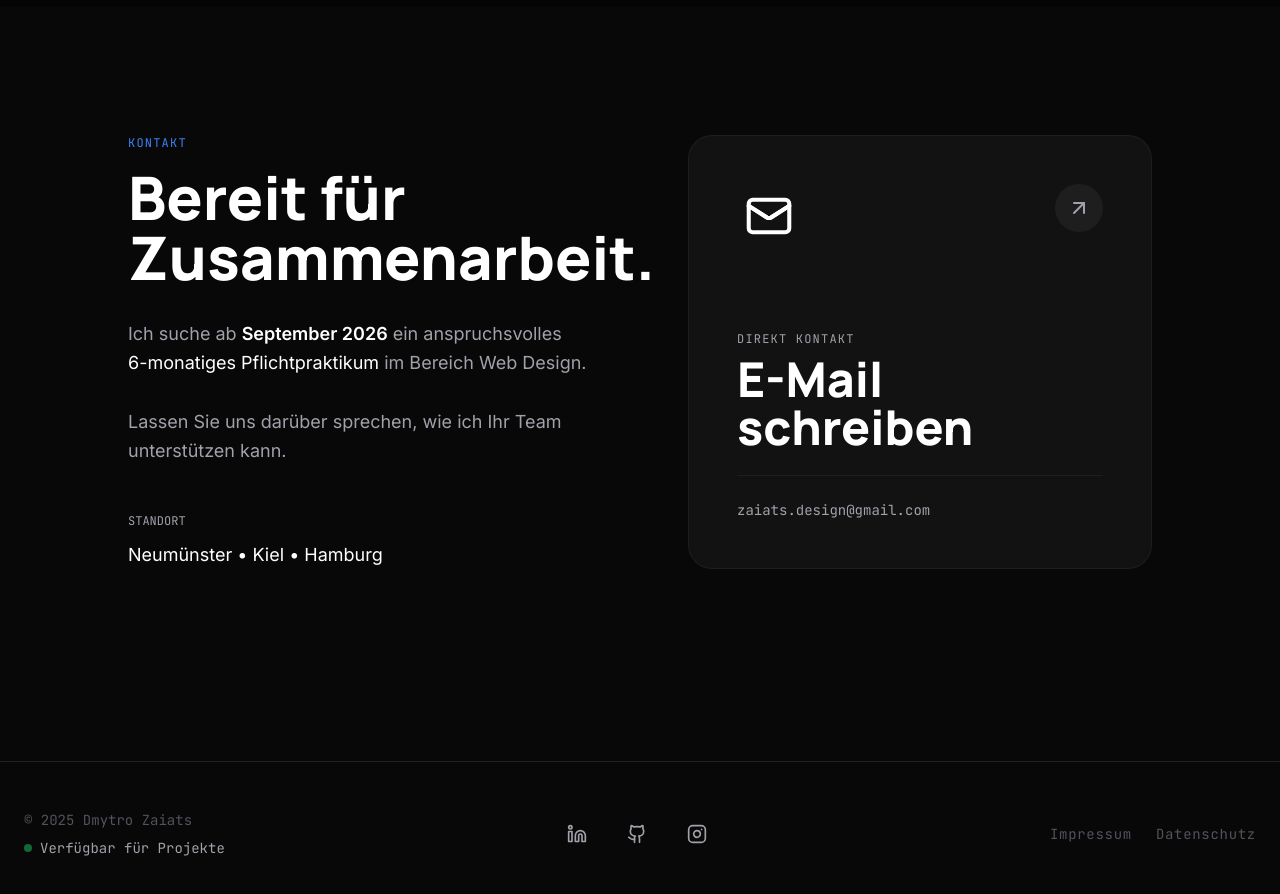
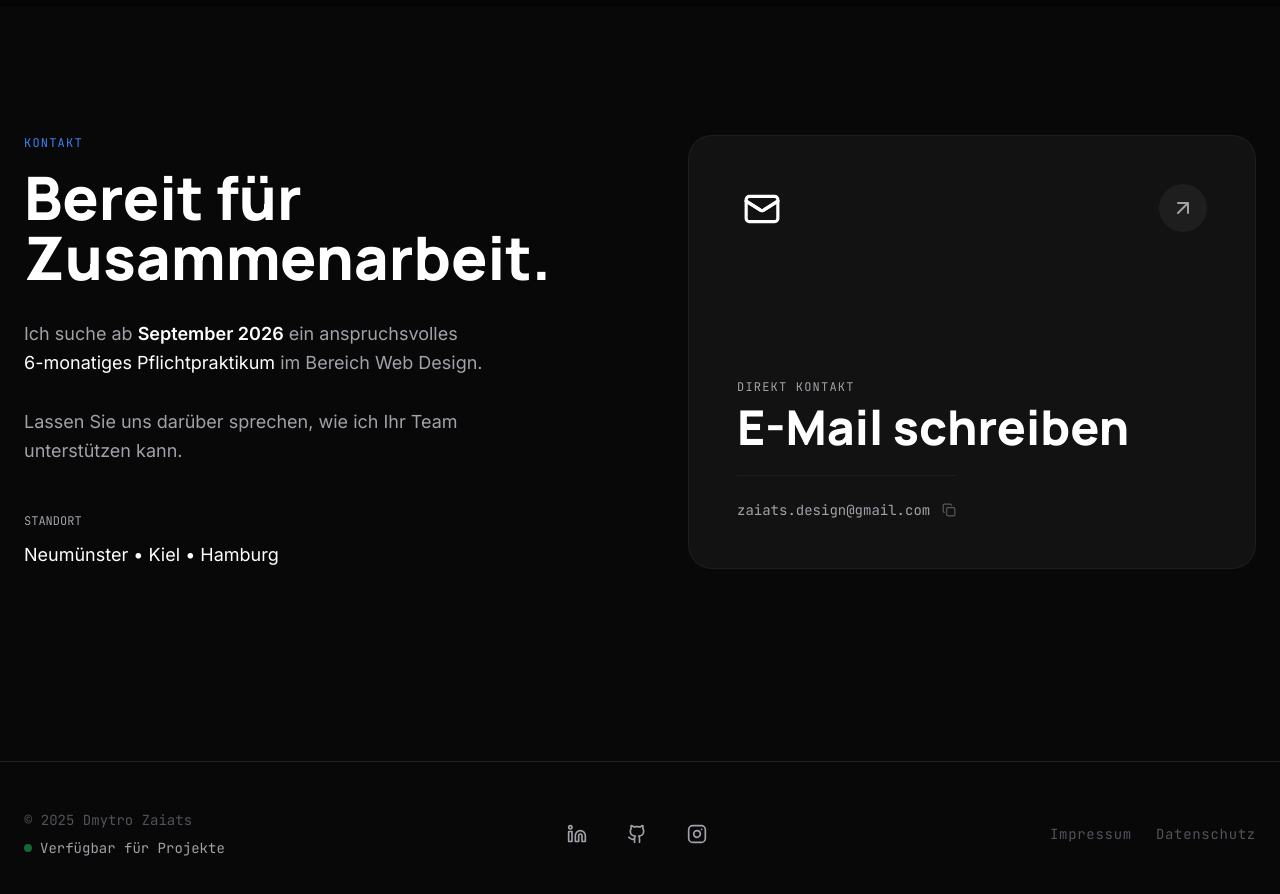
Before and after one commit to steelmaker02/Portfolio-DOZ, a React (Vite) app: page / in a window 1280 px wide. Shown: the part 7280-8174 px from the top of the page. Built offline with nearby package versions, Linux system fonts and the light colour scheme; a web font is replaced by a local one.

Commit message:
Fix contact

```diff
--- a/src/components/Sections/Contact.tsx
+++ b/src/components/Sections/Contact.tsx
@@ -1,5 +1,5 @@
 import React, { useState } from 'react';
-import { ArrowUpRight } from 'lucide-react';
+import { ArrowUpRight, Copy, Check } from 'lucide-react';
 import { USER_INFO } from '../../constants';
 import AnimatedIcon from '../UI/AnimatedIcon';
 
@@ -7,10 +7,22 @@ import emailAnim from '../../assets/icons/Email.json';
 
 const Contact: React.FC = () => {
   const [isHovered, setIsHovered] = useState(false);
+  const [copied, setCopied] = useState(false);
+
+  const handleCardClick = () => {
+    window.location.href = `mailto:${USER_INFO.email}?subject=Bewerbung%20Pflichtpraktikum%20-%20Anfrage`;
+  };
+
+  const handleEmailClick = (e: React.MouseEvent) => {
+    e.stopPropagation();
+    navigator.clipboard.writeText(USER_INFO.email);
+    setCopied(true);
+    setTimeout(() => setCopied(false), 2000);
+  };
 
   return (
     <section id="contact" className="pt-24 md:pt-32 pb-16 px-4 md:px-6 relative z-10">
-      <div className="container mx-auto max-w-5xl">
+      <div className="container mx-auto max-w-7xl">
 
         <div className="grid grid-cols-1 lg:grid-cols-2 gap-12 lg:gap-24 items-center">
 
@@ -41,8 +53,8 @@ const Contact: React.FC = () => {
           </div>
 
           <div className="order-1 lg:order-2 h-full min-h-[300px] lg:min-h-[400px]">
-            <a
-              href={`mailto:${USER_INFO.email}?subject=Bewerbung%20Pflichtpraktikum%20-%20Anfrage`}
+            <div
+              onClick={handleCardClick}
               onMouseEnter={() => setIsHovered(true)}
               onMouseLeave={() => setIsHovered(false)}
               className="group relative w-full h-full bg-[#121212] border border-white/5 rounded-3xl p-8 md:p-12 flex flex-col justify-between transition-all duration-300 cursor-pointer hover:border-green-500/30 hover:bg-green-500/5"
@@ -52,7 +64,7 @@ const Contact: React.FC = () => {
                 <div className="p-0 text-white">
                   <AnimatedIcon
                     animationData={emailAnim}
-                    size={64}
+                    size={50}
                     isHovered={isHovered}
                   />
                 </div>
@@ -70,12 +82,24 @@ const Contact: React.FC = () => {
                   E-Mail schreiben
                 </p>
 
-                <div className="pt-6 border-t border-white/5 flex items-center gap-2 text-sm font-mono text-secondary group-hover:text-green-400 transition-colors">
+                <div
+                  onClick={handleEmailClick}
+                  className="relative z-20 pt-6 border-t border-white/5 flex items-center gap-3 text-sm font-mono text-secondary group-hover:text-green-400 transition-colors cursor-copy select-text w-fit"
+                  title="Klicken zum Kopieren"
+                >
                   <span className="break-all">{USER_INFO.email}</span>
+
+                  {copied ? <Check size={14} /> : <Copy size={14} className="opacity-50" />}
+
+                  {copied && (
+                    <span className="absolute -top-8 left-0 text-xs bg-green-500 text-black px-2 py-1 rounded font-bold">
+                      Kopiert!
+                    </span>
+                  )}
                 </div>
               </div>
 
-            </a>
+            </div>
           </div>
 
         </div>
```
